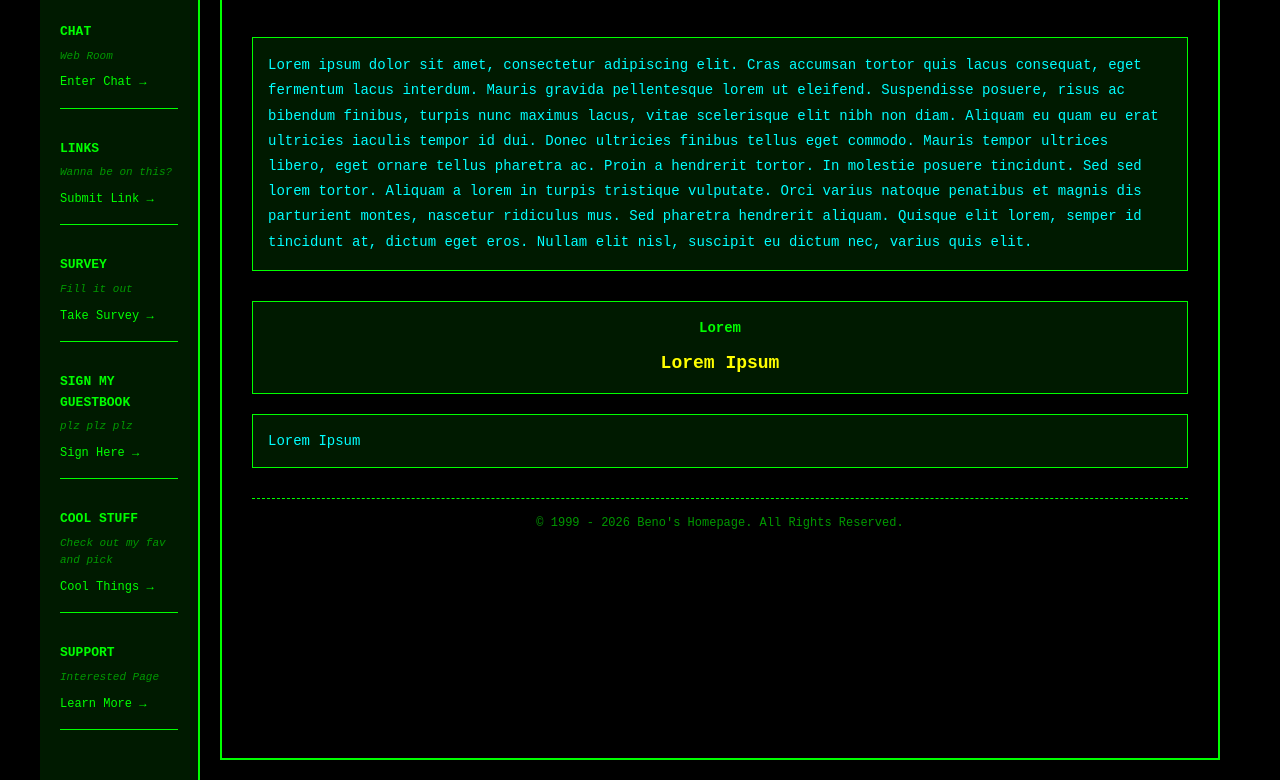
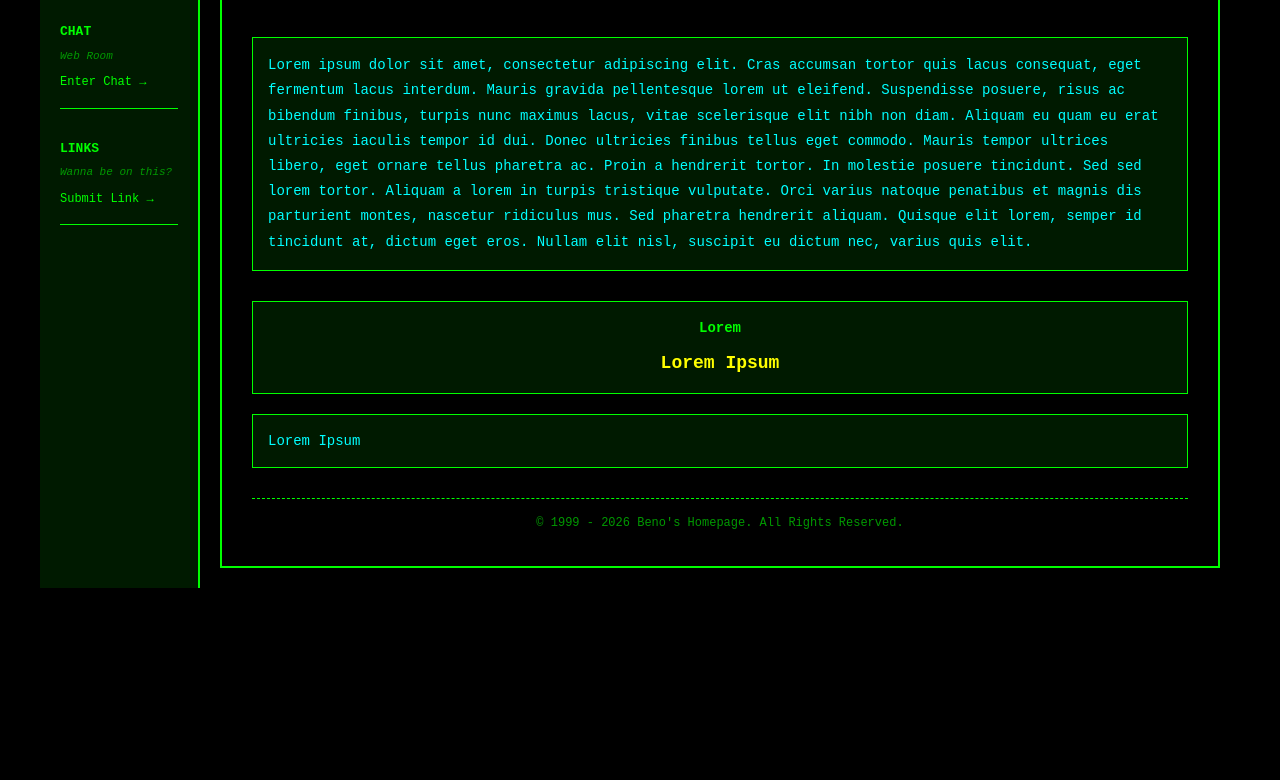
Before and after one commit to RBshared/RBwebsite, a plain HTML site: page index.html in a window 1280 px wide. Shown: the part 212-992 px from the top of the page. After the commit the page ends 800 px from the top, so only its background shows below. Drawn offline with Linux system fonts and the light colour scheme.

Commit message:
Update index.html

```diff
--- a/index.html
+++ b/index.html
@@ -32,30 +32,6 @@
                 <p class="subtitle">Wanna be on this?</p>
                 <a href="#">Submit Link →</a>
             </div>
-
-            <div class="sidebar-section">
-                <h3>Survey</h3>
-                <p class="subtitle">Fill it out</p>
-                <a href="#">Take Survey →</a>
-            </div>
-
-            <div class="sidebar-section">
-                <h3>Sign My Guestbook</h3>
-                <p class="subtitle">plz plz plz</p>
-                <a href="#">Sign Here →</a>
-            </div>
-
-            <div class="sidebar-section">
-                <h3>Cool Stuff</h3>
-                <p class="subtitle">Check out my fav and pick</p>
-                <a href="#">Cool Things →</a>
-            </div>
-
-            <div class="sidebar-section">
-                <h3>Support</h3>
-                <p class="subtitle">Interested Page</p>
-                <a href="#">Learn More →</a>
-            </div>
         </aside>
 
         <!-- Main Content -->
```
